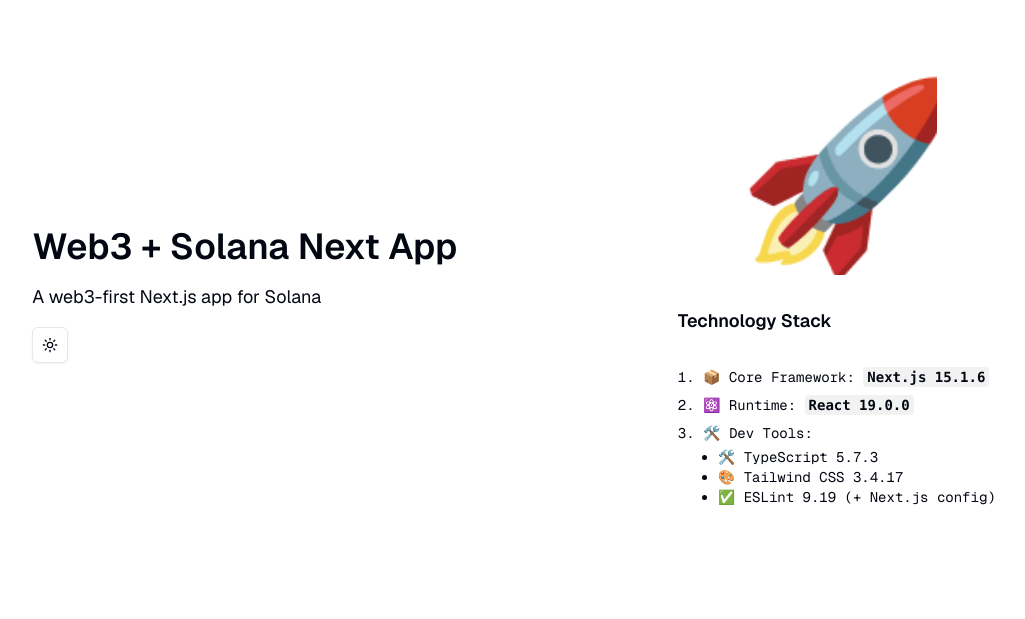
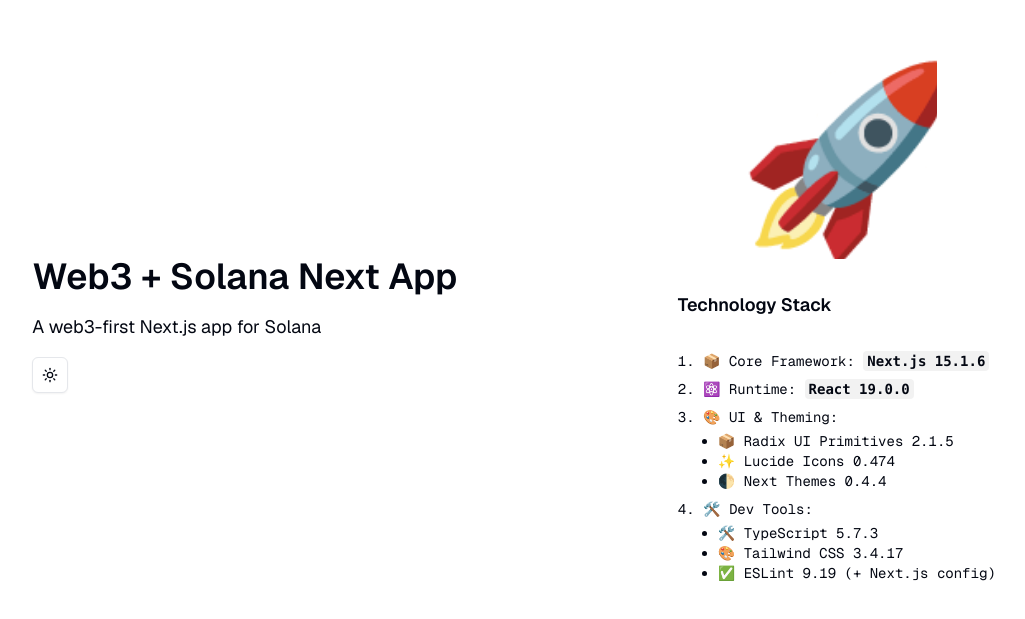
Before and after one commit to parseen254/web3-solana-dapp-next15, a Next.js app: page / in a window 1280 px wide. Shown: the part 105-724 px from the top of the page, without its empty margins (126-1151 px from the left). Built offline with nearby package versions, Linux system fonts and the light colour scheme.

Commit message:
feat: Add UI and theming section with Radix UI, Lucide Icons, and Next Themes

```diff
--- a/src/app/page.tsx
+++ b/src/app/page.tsx
@@ -35,6 +35,14 @@
             </code>
           </li>
           <li className="mb-2">
+            🎨 UI & Theming:
+            <ul className="list-disc ml-10 mt-1">
+              <li>📦 Radix UI Primitives 2.1.5</li>
+              <li>✨ Lucide Icons 0.474</li>
+              <li>🌓 Next Themes 0.4.4</li>
+            </ul>
+          </li>
+          <li className="mb-2">
             🛠️ Dev Tools:
             <ul className="list-disc ml-10 mt-1">
               <li>🛠️ TypeScript 5.7.3</li>
```
